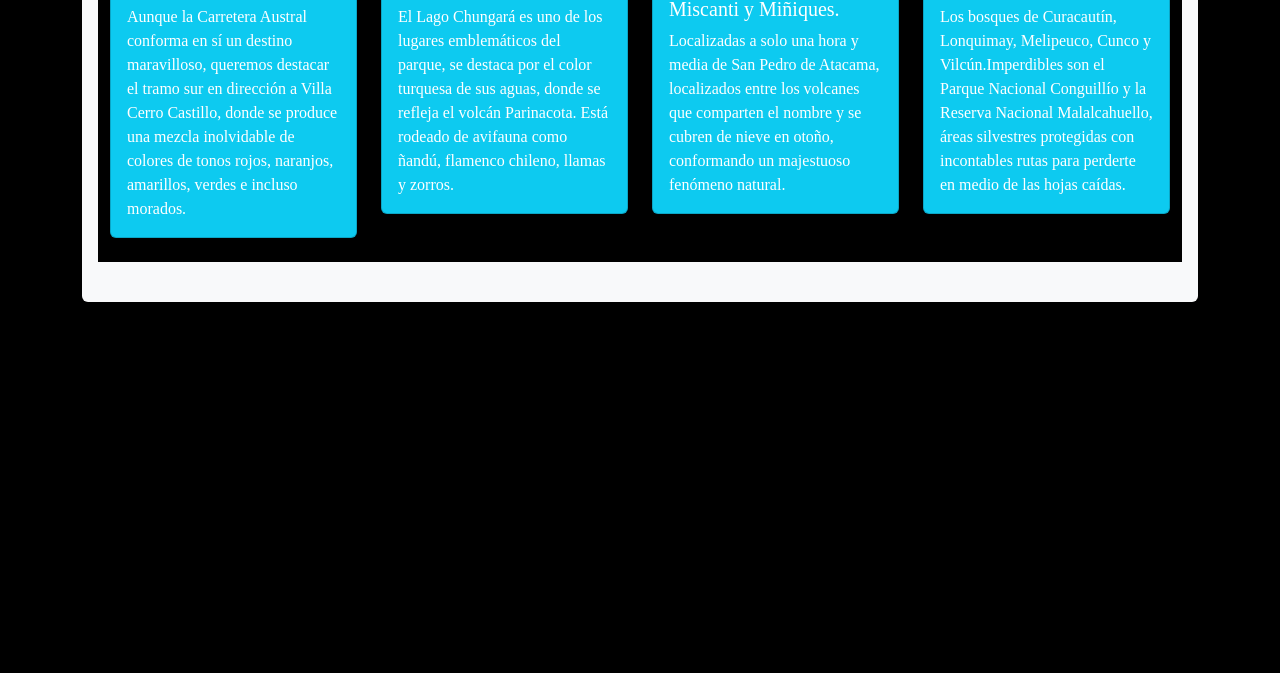
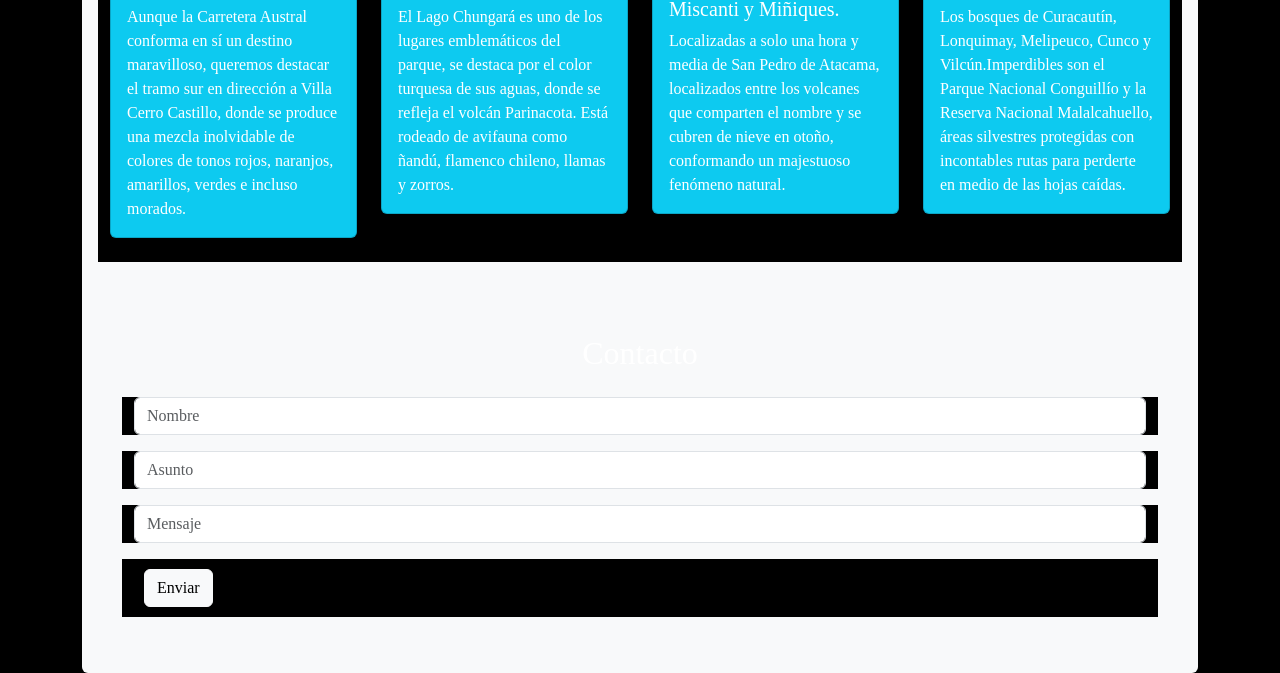
Before and after one commit to Virginia74/Viajes-Chile, a plain HTML site: page index.html in a window 1280 px wide. Shown: the part 1712-2385 px from the top of the page. Before the commit the page ends 2014 px from the top, so only its background shows below. Drawn offline with nearby package versions, Linux system fonts and the light colour scheme.

Commit message:
se agrega formulario

```diff
--- a/index.html
+++ b/index.html
@@ -129,6 +129,33 @@
                 </div>
             </section>
 
+            <!--Formulario-->
+            <section class="col-12">
+                <form class="formbg p-4 col-12">
+                    <h2 id="scrollspyHeading4" class="text-center my-4">Contacto</h2>
+                    <div class="mb-3 container mx-auto">
+                        <input type="text" class="form-control inputadj mx-auto" id="formGroupExampleInput" placeholder="Nombre">
+                      </div>
+                      <div class="mb-3 container mx-auto">
+                        <input type="text" class="form-control inputadj mx-auto" id="formGroupExampleInput2" placeholder="Asunto">
+                      </div>
+
+                      <div class="mb-3 container mx-auto">
+                        <input type="text" class="form-control inputadj mx-auto" id="formGroupExampleInput2" placeholder="Mensaje">
+                      </div>
+
+                    <div class="mb-3 container mx-auto">
+                      <button type="submit" class="btn btn-light">Enviar</button>
+                    </div>
+                  </form>
+            </section>
+
+          </div>
+    </div>
+
+</section>
+
+
 
 
 
```
